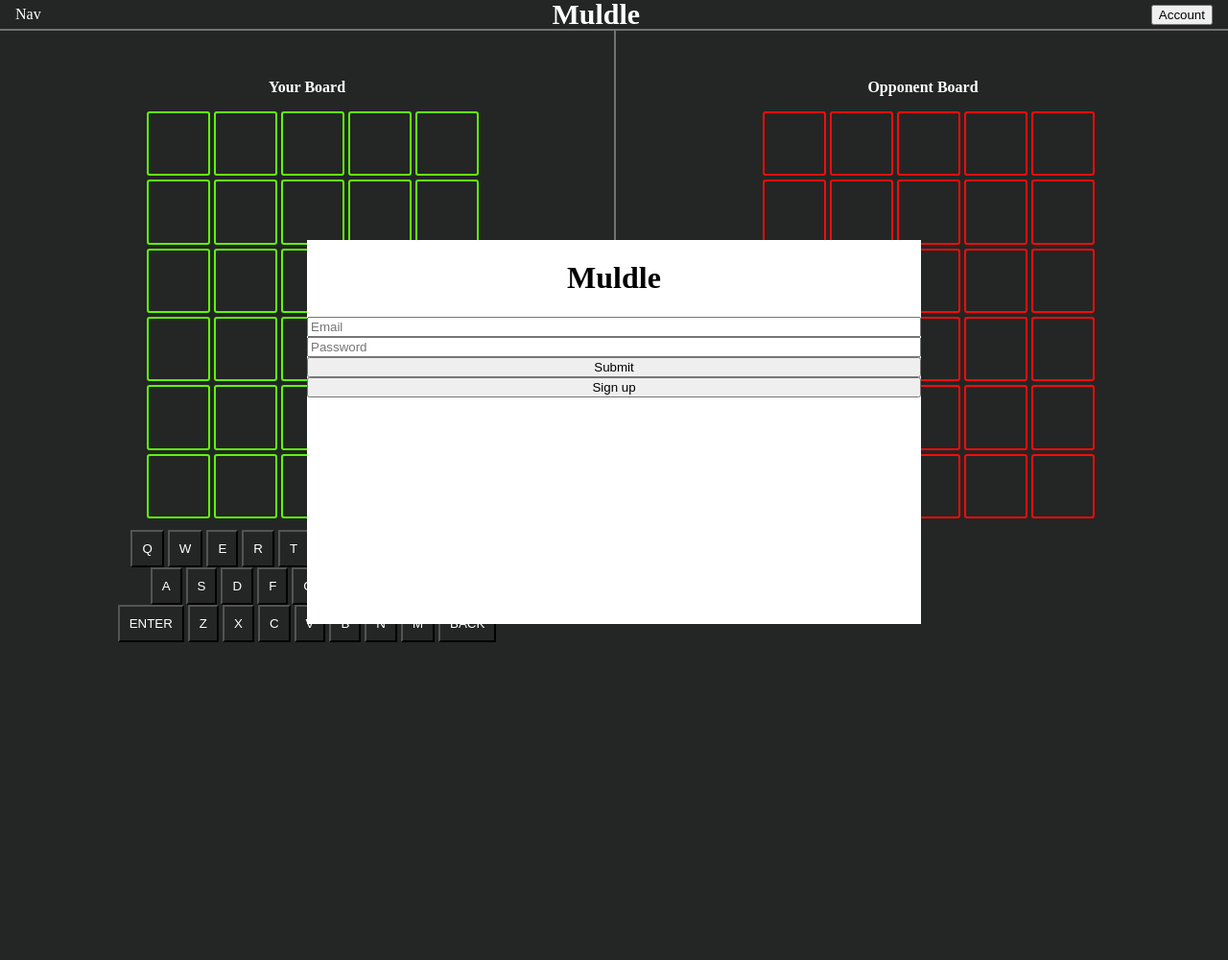
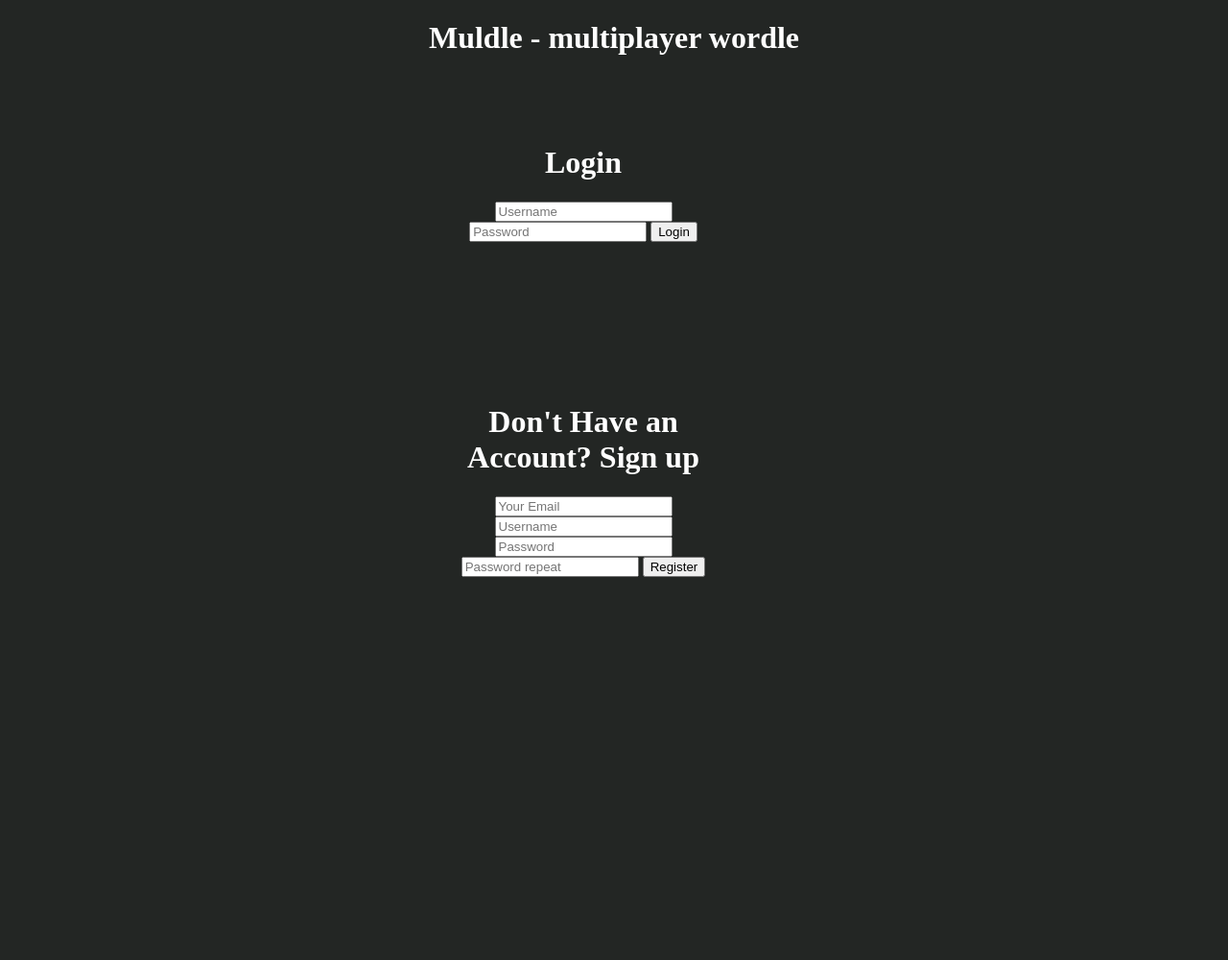
Before and after one commit to N00dles123/multi-wordle, a PHP site: page / in a window 1280 px wide; the page is wider, and only the part inside the window is pictured. Shown: that part at 96% size. After the commit the page ends 601 px from the top of that part, so only its background shows below. Run offline with PHP 8.4, Linux system fonts and the light colour scheme.

Commit message:
made a login with redirect

```diff
--- a/Scripts/login.js
+++ b/Scripts/login.js
@@ -22,11 +22,12 @@
  }
 
  function signUp() {
+     document.getElementById("registerEmail").classList.remove("hidden");
      document.getElementById("registerUser").classList.remove("hidden");
      document.getElementById("registerPass").classList.remove("hidden");
      document.getElementById("register").classList.remove("hidden");
      document.getElementById("signup").classList.add("hidden");
-     document.getElementById("email").classList.add("hidden");
+     document.getElementById("username").classList.add("hidden");
      document.getElementById("password").classList.add("hidden");
      document.getElementById("submit").classList.add("hidden");
  }
--- a/css/style.css
+++ b/css/style.css
@@ -13,14 +13,20 @@
     padding: 0;
 
 }
-.title{
-  color: white;
+.button{
+  font: bold 11px Arial;
+  text-decoration: none;
+  background-color: #EEEEEE;
+  color: #333333;
+  padding: 2px 6px 2px 6px;
+  border-top: 1px solid #CCCCCC;
+  border-right: 1px solid #333333;
+  border-bottom: 1px solid #333333;
+  border-left: 1px solid #CCCCCC;
 }
 .top-bar{
   display: flex;
   flex-direction: row;
-  align-items: center;
-  justify-content: space-between;
   flex-wrap: nowrap;
   padding: 0 16px;
   height: 30px;
@@ -39,9 +45,12 @@
 }
 
 .title {
+  color: white;
   font-weight: 700;
   font-size: 30px;
   text-align: center;
+  margin: auto;
+  align-items: center;
 }
 
 .nav-right {
@@ -143,15 +152,18 @@
 }
 
 #container {
+  background-color: #232624;
+  justify-content: center;
   position: absolute;
-  top: 25%;
-  left: 25%;
-  height: 100%;
-  width: 100%;
-  justify-content: center;
-  align-items: center;
+  top: 10%;
+  left: 10%;
+  flex-direction: row;
+  padding: 25%;
 }
 
+#loginTitle{
+  color: white;
+}
 /* Hack */
 .card-background {
   height: 100%;
@@ -160,15 +172,28 @@
   opacity: 50%;
 }
 
-.card {
+.card{
   position: absolute;
   display: flex;
   flex-direction: column;
-  width: 50%;
-  height: 50%;
   top: 50px;
-  background: white;
-  opacity: 100% !important;
+  background: #232624;
+}
+
+.card > input{
+  width: 310px;
+
+}
+.signup > input{
+  width: 310px;
+
+}
+
+.signup{
+  position: absolute;
+  display: flex;
+  flex-direction: column;
+
 }
 #submit{
   cursor: pointer;
@@ -231,3 +256,6 @@
   text-decoration: none;
   cursor: pointer;
 }
+h1{
+  color: white;
+}
--- /dev/null
+++ b/includes/logout.php
@@ -0,0 +1,6 @@
+<?php
+
+session_start();
+session_unset();
+session_destroy();
+header("location: ../index.html?error=none");
--- a/index.html
+++ b/index.html
@@ -1,173 +1,30 @@
 <!DOCTYPE html>
 <html lang = "en">
     <meta charset="UTF-8">
-    <head id="gameHead">
       <link rel="stylesheet" href="css/style.css" rel="stylesheet" />
       <script src="Scripts/index.js" /></script>
       <script src="Scripts/login.js" ></script>
       <title>Muldle - Multiplayer Wordle</title>
-    </head>
-    <body>
-        <nav class="top-bar b-b-blue">
-            <div class="nav-left" onclick="onNavClick()"> Nav </div>
-            <div class="title"> Muldle </div>
-            <button onclick="onAccountClick()">Account</button>
-        </nav>
-        <div id="gamespace">
-          <div id="container">
-            <div class="card-background no-show"> </div>
+      <h1> Muldle - multiplayer wordle </h1>
+      <div id="container">
             <div class="card">
-              <button id="close-btn" onclick = "closeCard()" class="hidden">X</button>
-              <h1> Muldle </h1>
-              <input id="email" placeholder="Email"> </input>
-              <input id="password" placeholder="Password"></input>
-              <button id="submit" onclick="login()"> Submit </button>
-              <button id="signup" onclick="signUp()"> Sign up</button>
-              <input id="registerUser" placeholder="Email" class = "hidden"> </input>
-              <input id="registerPass" placeholder="Password" class = "hidden"> </input>
-              <button id="register" onclick="register()" class = "hidden"> Register</button>
+              <h1 id = loginTitle>Login</h1>
+              <form action="includes/login.php" method="post">
+                <input id="username" name="userid" placeholder="Username"> </input>
+                <input id="password" name="pwd" type="password" placeholder="Password"></input>
+                <button id="submit" type="submit" name="submit"> Login </button>
+              </form>
             </div>
-          </div>
-          <div id = "game-container">
-            <div id="player1-container" class="board-container board-l">
-              <div class="board-title"> Your Board </div>
-              <div id="player1-board" class="board">
-                <div class="game-row" id="gamerow1">
-                  <div class="guess-box" id="row1box1"></div>
-                  <div class="guess-box" id="row1box2"></div>
-                  <div class="guess-box" id="row1box3"></div>
-                  <div class="guess-box" id="row1box4"></div>
-                  <div class="guess-box" id="row1box5"></div>
-                </div>
-                <div class="game-row" id="gamerow2">
-                  <div class="guess-box" id="row2box1"></div>
-                  <div class="guess-box" id="row2box2"></div>
-                  <div class="guess-box" id="row2box3"></div>
-                  <div class="guess-box" id="row2box4"></div>
-                  <div class="guess-box" id="row2box5"></div>
-                </div>
-                <div class="game-row" id="gamerow3">
-                  <div class="guess-box" id="row3box1"></div>
-                  <div class="guess-box" id="row3box2"></div>
-                  <div class="guess-box" id="row3box3"></div>
-                  <div class="guess-box" id="row3box4"></div>
-                  <div class="guess-box" id="row3box5"></div>
-                </div>
-                <div class="game-row" id="gamerow4">
-                  <div class="guess-box" id="row4box1"></div>
-                  <div class="guess-box" id="row4box2"></div>
-                  <div class="guess-box" id="row4box3"></div>
-                  <div class="guess-box" id="row4box4"></div>
-                  <div class="guess-box" id="row4box5"></div>
-                </div>
-                <div class="game-row" id="gamerow5">
-                  <div class="guess-box" id="row5box1"></div>
-                  <div class="guess-box" id="row5box2"></div>
-                  <div class="guess-box" id="row5box3"></div>
-                  <div class="guess-box" id="row5box4"></div>
-                  <div class="guess-box" id="row5box5"></div>
-                </div>
-                <div class="game-row" id="gamerow6">
-                  <div class="guess-box" id="row6box1"></div>
-                  <div class="guess-box" id="row6box2"></div>
-                  <div class="guess-box" id="row6box3"></div>
-                  <div class="guess-box" id="row6box4"></div>
-                  <div class="guess-box" id="row6box5"></div>
-                </div>
-              </div>
-              <div id = "keyboard">
-                <div class="row">
-                  <button value="q" id="q" class = "key" onclick="keyboard(this)">q</button>
-                  <button value="w" id="w" class = "key" onclick="keyboard(this)">w</button>
-                  <button value="e" id="e" class = "key" onclick="keyboard(this)">e</button>
-                  <button value="r" id="r" class = "key" onclick="keyboard(this)">r</button>
-                  <button value="t" id="t" class = "key" onclick="keyboard(this)">t</button>
-                  <button value="y" id="y" class = "key" onclick="keyboard(this)">y</button>
-                  <button value="u" id="u" class = "key" onclick="keyboard(this)">u</button>
-                  <button value="i" id="i" class = "key" onclick="keyboard(this)">i</button>
-                  <button value="o" id="o" class = "key" onclick="keyboard(this)">o</button>
-                  <button value="p" id="p" class = "key" onclick="keyboard(this)">p</button>
-                </div>
-                <div class = "row">
-                  <button value="a" id="a" class = "key" onclick="keyboard(this)">a</button>
-                  <button value="s" id="s" class = "key" onclick="keyboard(this)">s</button>
-                  <button value="d" id="d" class = "key" onclick="keyboard(this)">d</button>
-                  <button value="f" id="f" class = "key" onclick="keyboard(this)">f</button>
-                  <button value="g" id="g" class = "key" onclick="keyboard(this)">g</button>
-                  <button value="h" id="h" class = "key" onclick="keyboard(this)">h</button>
-                  <button value="j" id="j" class = "key" onclick="keyboard(this)">j</button>
-                  <button value="k" id="k" class = "key" onclick="keyboard(this)">k</button>
-                  <button value="l" id="l" class = "key" onclick="keyboard(this)">l</button>
-                </div>
-                <div class = "row">
-                  <button value="Enter" class = "key" onclick="keyboard(this)">enter</button>
-                  <button value="z" id="z" class = "key" onclick="keyboard(this)">z</button>
-                  <button value="x" id="x" class = "key" onclick="keyboard(this)">x</button>
-                  <button value="c" id="c" class = "key" onclick="keyboard(this)">c</button>
-                  <button value="v" id="v" class = "key" onclick="keyboard(this)">v</button>
-                  <button value="b" id="b" class = "key" onclick="keyboard(this)">b</button>
-                  <button value="n" id="n" class = "key" onclick="keyboard(this)">n</button>
-                  <button value="m" id="m" class = "key" onclick="keyboard(this)">m</button>
-                  <button value="Backspace" class = "key" onclick="keyboard(this)">back</button>
-                </div>
-              </div>
+            <div class="signup">
+              <h1 id = loginTitle>Don't Have an Account? Sign up</h1>
+              <form action="includes/signup.php" method="post">
+                <input id="registerEmail" name="userEmail" placeholder="Your Email" > </input>
+                <input id="registerUser" name="uid" type="Your Username" placeholder="Username" > </input>
+                <input id="registerPass" name="pwd" type="password" placeholder="Password"> </input>
+                <input id="passRep" name="pwdRep" type="password" placeholder="Password repeat"> </input>
+                <button id="register" type="submit" name="submit"> Register</button>
+              </form>
             </div>
-            <div id="player2-container" class="board-container board-r l-border">
-              <div class="board-title"> Opponent Board </div>
-              <div id="player2-board" class="board">
-                <div class="game-row">
-                  <div class="guest-box"></div>
-                  <div class="guest-box"></div>
-                  <div class="guest-box"></div>
-                  <div class="guest-box"></div>
-                  <div class="guest-box"></div>
-                </div>
-                <div class="game-row">
-                  <div class="guest-box"></div>
-                  <div class="guest-box"></div>
-                  <div class="guest-box"></div>
-                  <div class="guest-box"></div>
-                  <div class="guest-box"></div>
-                </div>
-                <div class="game-row">
-                  <div class="guest-box"></div>
-                  <div class="guest-box"></div>
-                  <div class="guest-box"></div>
-                  <div class="guest-box"></div>
-                  <div class="guest-box"></div>
-                </div>
-                <div class="game-row">
-                  <div class="guest-box"></div>
-                  <div class="guest-box"></div>
-                  <div class="guest-box"></div>
-                  <div class="guest-box"></div>
-                  <div class="guest-box"></div>
-                </div>
-                <div class="game-row">
-                  <div class="guest-box"></div>
-                  <div class="guest-box"></div>
-                  <div class="guest-box"></div>
-                  <div class="guest-box"></div>
-                  <div class="guest-box"></div>
-                </div>
-                <div class="game-row">
-                  <div class="guest-box"></div>
-                  <div class="guest-box"></div>
-                  <div class="guest-box"></div>
-                  <div class="guest-box"></div>
-                  <div class="guest-box"></div>
-                </div>
-              </div>
-            </div>
-          </div>
-        </div>
       </div>
-    </body>
-    <div id="status" class="status_window">
-      <div class="status_content">
-        <span class="close" onclick="closeStatus()" >&times;</span>
-        <p id="status_paragraph"></p>
-      </div>
-    </div>
 </html>
 </html>
```
Also changed, not shown: classes/dbh.classes.php (added, +16 -0 lines), classes/login-contr.classes.php (added, +35 -0 lines), classes/login.classes.php (added, +49 -0 lines), classes/signup-contr.classes.php (added, +92 -0 lines), classes/signup.classes.php (added, +36 -0 lines), home.php (added, +169 -0 lines), includes/login.php (added, +17 -0 lines), includes/signup.php (added, +19 -0 lines), Scripts/index.js.
